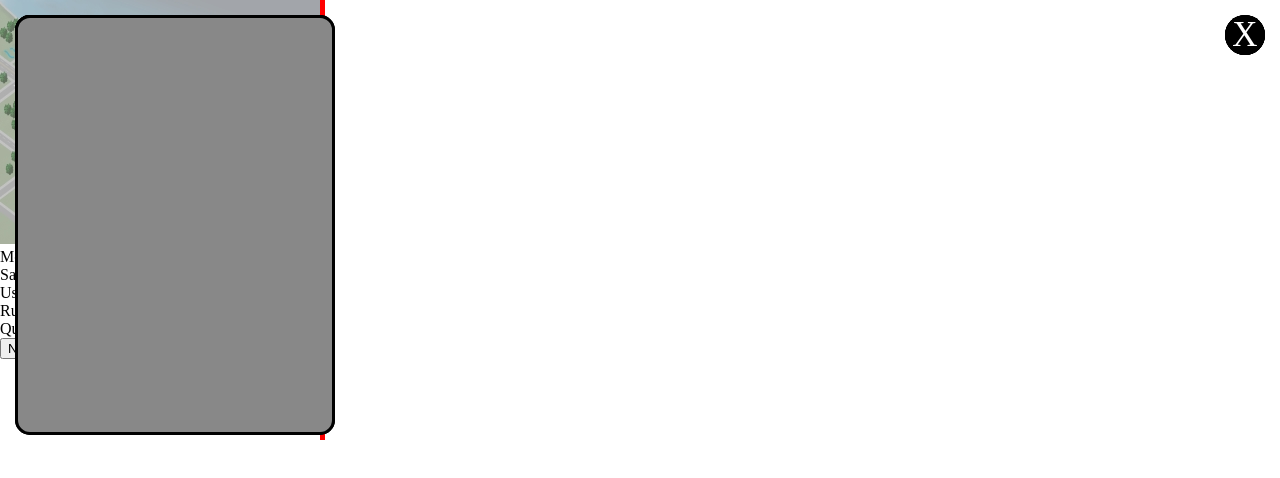
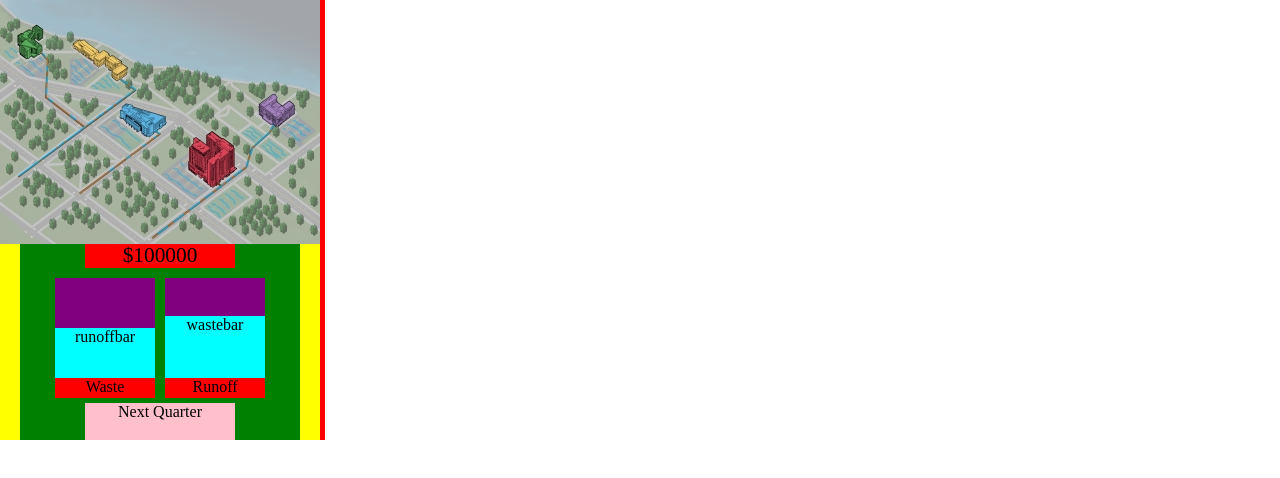
Before and after one commit to fielddaylab/sustainability, a plain HTML site: page Water/index.html in a window 1280 px wide. Drawn offline with nearby package versions, Linux system fonts and the light colour scheme.

Commit message:
= Removed satisfaction + Completely added runoff -- it hadn't been coded in up to this point + completely new main screen, giving bars showing how well you're doing compared to the proposed goals. - disabled toast alerts for now -- the maintainers seem to have killed the project / broken it for now + Function for displaying introduction panels is in, but is currently disabled as it sucks to go through it every refresh.

```diff
--- a/Water/index.html
+++ b/Water/index.html
@@ -15,6 +15,7 @@
             overflow: hidden;
             outline: 5px solid red;
             margin: 0px;
+            background-color: yellow;
         }
         .modal{
             display: block;
@@ -101,6 +102,9 @@
             text-align: center;
             font-size: 35px;
         }
+        #introModalTemplate{
+            display: none;
+        }
         #modalTemplate{
             display: none;
         }
@@ -140,6 +144,51 @@
             padding: 10px;
             padding-top: 20px;
         }
+        .metric{
+            width: 100px;
+            height: 100px;
+            background-color: purple;
+            margin: 5px;
+            margin-bottom: 0px;
+            display: inline-block;
+            position: relative;
+            vertical-align: top;
+        }
+        .metricText{
+            width: 100px;
+            height: 20px;
+            margin: 5px;
+            margin-top: 0px;
+            background-color: red;
+            display: inline-block;
+        }
+        #NewMetrics{
+            padding: 0px;
+            height:200px;
+            background-color: green;
+            margin-left: 20px;
+            margin-right: 20px;
+            margin-top: -10px;
+        }
+        #NextQuarter{
+            width: 150px;
+            height: 40px;
+            background-color: pink;
+        }
+        .Bar{
+            width: 100%;
+            height: 20%;
+            background-color: cyan;
+            position: absolute;
+            bottom: 0;
+            margin: 0px;
+        }
+        .Cash{
+            width: 150px;
+            font-size: 16pt;
+            background-color: red;
+            margin: 5px;
+        }
 
     </style>
     <script src="http://ajax.googleapis.com/ajax/libs/jquery/1.10.2/jquery.min.js"></script>
@@ -158,8 +207,18 @@
             <area alt="red"     onclick="Game.Modal(Game.buildings[3].dom.$container);" title="" href="#" shape="poly" coords="182,127,178,188,241,189,239,135" />
             <area alt="purple"  onclick="Game.Modal(Game.buildings[4].dom.$container);" title="" href="#" shape="poly" coords="251,89,299,91,298,130,251,122" />
         </map>
-        <div id="metrics"></div>
-        <button onclick="Game.Update()">Next Turn</button>
+         <div id="NewMetrics">
+            <center>
+                <div class="Cash">Cash: $12,000</div>
+                <div class="metric runoff">
+                    <div class="Bar">runoffbar</div>
+                </div><div class="metric waste">
+                    <div class="Bar">wastebar</div>
+                </div>
+                <div class="metricText">Waste</div><div class="metricText">Runoff</div>
+                <div id="NextQuarter" onclick="Game.Update()">Next Quarter</div>
+            </center>
+        </div>
     </div>
     <!--
 
@@ -195,6 +254,8 @@
         <div class="buttons">fakebutton1 fakebutton2</div>
     </div>
 
+
+
     <script src="//cdnjs.cloudflare.com/ajax/libs/toastr.js/2.0.1/js/toastr.min.js"></script>
     <link rel="stylesheet" href="//cdnjs.cloudflare.com/ajax/libs/toastr.js/2.0.1/css/toastr.min.css">
 
--- a/Water/js/main.js
+++ b/Water/js/main.js
@@ -15,16 +15,14 @@ var settings = {
 	initial: {
 		budget: 100000, 			// This is the budget amount in $, default 1000000
 		timeSurvived: 0, 			// This is the starting time in Seasons, default 0
-		satisfaction: 50, 			// This is the starting satisfaction (in %), default 50
 		waterUsage: 800, 		// The starting water usage rate in gal/season, default 800
         waterRunoffRate: 800       // The starting water runoff rate in gal/season, default 800
 	},
 
     targetGoals: { //This will be our target goals per level, not sure how this will be impacted per level quite yet
         budget: 80000,
-        satisfaction: 30,
         waterUsage: 500,
-        waterRunoffRate: 500
+        waterRunoffRate: 400
     }
 };
 
@@ -32,8 +30,8 @@ function Upgrade(obj){
 	this.name = 				obj.name;				// name of the upgrade
 	this.cost = 				obj.cost;				// initial cost
 	this.moneyDelta = 			obj.moneyDelta;			// cost per turn
-	this.waterDelta = 			obj.waterDelta;			// how it effects runoff
-	this.satisfactionDelta = 	obj.satisfactionDelta;	// satisfaction effect
+	this.waterDelta = 			obj.waterDelta;			// how it effects waste
+	this.runoffDelta = 			obj.runoffDelta;		// how is runoff effected
 	this.count = 				obj.count;
 	this.unlocked = 			obj.unlocked;			// is it currently locked?
 	this.image = 				obj.image;
@@ -60,9 +58,7 @@ Upgrade.prototype = {
 	SetStatsDiv: function(){	// resets the Stats Div
 		this.dom.$stats.html(
 			"<b>Building Statistics:</b>" + "<br />" +
-			"Water Usage: " + this.waterDelta + "<br />" +
-//			"Maintenance: $" + this.moneyDelta + "<br />" +
-			"Satisfaction: " + this.satisfactionDelta
+			"Water Usage: " + this.waterDelta + "<br />"
 		);
 	},
 	SetButtonsDiv: function(currBuilding){
@@ -121,27 +117,28 @@ Building.prototype = {
 			// REALLY BUY IT THIS TIME
 			// perform one-time metric changes
 			Game.metrics.budget -= newUpgrade.cost;		// subtract initial cost of item from budget
-			Game.metrics.satisfaction += newUpgrade.satisfactionDelta * this.effectMultiplier;	// satisfaction effect
 			Game.metrics.waterUsage += newUpgrade.waterDelta * this.effectMultiplier;		// runoff effect
+			Game.metrics.waterRunoffRate += newUpgrade.runoffDelta * this.effectMultiplier;		// runoff effect
+			if(isNaN(Game.metrics.waterRunoffRate)) alert("Is nan");
 			this.upgrades.push(newUpgrade);	 			// add upgrade to building's list of upgrades
 			console.log("Purchased '" + newUpgrade.name + "' for $" + newUpgrade.cost + ".");
 
             //Adding some toast stuff here
-            toastr.options = {
-                "closeButton": false,
-                "debug": false,
-                "positionClass": "toast-top-left",
-                "onclick": null,
-                "showDuration": "300",
-                "hideDuration": "1000",
-                "timeOut": "5000",
-                "extendedTimeOut": "1000",
-                "showEasing": "swing",
-                "hideEasing": "linear",
-                "showMethod": "fadeIn",
-                "hideMethod": "fadeOut"
-            }
-            toastr.success("Purchased " + newUpgrade.name + " for $" + newUpgrade.cost + ".");
+            // toastr.options = {
+            //     "closeButton": false,
+            //     "debug": false,
+            //     "positionClass": "toast-top-left",
+            //     "onclick": null,
+            //     "showDuration": "300",
+            //     "hideDuration": "1000",
+            //     "timeOut": "5000",
+            //     "extendedTimeOut": "1000",
+            //     "showEasing": "swing",
+            //     "hideEasing": "linear",
+            //     "showMethod": "fadeIn",
+            //     "hideMethod": "fadeOut"
+            // }
+            // toastr.success("Purchased " + newUpgrade.name + " for $" + newUpgrade.cost + ".");
             //End of toast stuff
 
 			Game.Draw();
@@ -160,13 +157,13 @@ Building.prototype = {
 		var stats = {
 			waterDelta: 		0,
 			moneyDelta: 		0,
-			satisfactionDelta: 	0
+			runoffDelta: 		0
 		}
 		for(var i = 0; i < this.upgrades.length; i++){
 			var currentUpgrade = this.upgrades[i];
+			stats.runoffDelta += currentUpgrade.runoffDelta * this.effectMultiplier;
 			stats.waterDelta += currentUpgrade.waterDelta * this.effectMultiplier;
 //			stats.moneyDelta += currentUpgrade.moneyDelta * this.effectMultiplier; //temp. disabled maintenance costs
-			stats.satisfactionDelta += currentUpgrade.satisfactionDelta * this.effectMultiplier;
 		}
 		return stats;
 	},
@@ -185,8 +182,8 @@ Building.prototype = {
 		this.dom.$stats.html(
 			"<b>Building Statistics:</b>" + "<br />" +
 			"Water Usage: " + stats.waterDelta + "<br />" +
+			"Runoff Effect: " + stats.runoffDelta + "<br />" +
 //			"Maintenance: $" + stats.moneyDelta + "<br />" +
-			"Satisfaction: " + stats.satisfactionDelta + "<br />" +
 			"Multiplier: " + this.effectMultiplier
 		);
 	},
@@ -258,9 +255,9 @@ var upgradeArray = [
 		unlocked: true,
 		name: "Porous Pavement",
 		cost: 10000,
-		moneyDelta: -100,
-		waterDelta: -200,
-		satisfactionDelta: 0,
+		moneyDelta: 0,
+		runoffDelta: -200,
+		waterDelta: 0,
 		count: 0,
 		image: "http://upload.wikimedia.org/wikipedia/commons/8/8f/Permeable_paver_demonstration.jpg",
         icon: "img/porousAsphaltIcon.jpg"
@@ -272,8 +269,8 @@ var upgradeArray = [
 		name: "Dual Flush Toilet",
 		cost: 10000,
 		moneyDelta: 0,
+		runoffDelta: 0,
 		waterDelta: -200,
-		satisfactionDelta: 3,	// dual-flush toilets make me very satisfied
 		count: 0,
 		image: "http://www.leaveitbetter.com/files/8112/7896/1078/HydroRight.gif",
         icon: "img/dualFlushIcon.jpg"
@@ -284,9 +281,9 @@ var upgradeArray = [
 		unlocked: false,
 		name: "Faucet Sensors",
 		cost: 10000,
-		moneyDelta: -1500,
+		moneyDelta: 0,
+		runoffDelta: 0,
 		waterDelta: -100,
-		satisfactionDelta: 0,
 		count: 0,
 		image: "",
         icon: ""
@@ -298,8 +295,8 @@ var upgradeArray = [
 		name: "Green Roof",
 		cost: 20000,
 		moneyDelta: -2500,
+		runoffDelta: -200,
 		waterDelta: 0,
-		satisfactionDelta: 50,
 		count: 0,
 		image: "",
         icon: ""
@@ -310,9 +307,9 @@ var upgradeArray = [
 		unlocked: false,
 		name: "Cistern",
 		cost: 10000,
-		moneyDelta: -2500,
+		moneyDelta: 0,
+		runoffDelta: -200,
 		waterDelta: -200,
-		satisfactionDelta: 0,
 		count: 0,
 		image: "",
         icon: ""
@@ -366,7 +363,7 @@ var Game = {
     targetGoals: jQuery.extend({}, settings.targetGoals), //shallow-copy of the initial target goals, so we can change them w/o modifying original
 
     dom: {
-    	$metrics: $('#metrics'),
+    	$metrics: $('#NewMetrics'),
     	$messageCenter: $('#messageCenter'),
     	$modalTemplate: $('#modalTemplate'),
     	$gameContainer: $('#sustainable'),
@@ -385,12 +382,6 @@ var Game = {
             failed = true;
         }
 
-        if(Game.metrics.satisfaction < Game.targetGoals.satisfaction){
-            console.log("Lost due to satisfaction going below threshold.");
-            lossMessage += "-not meeting the satisfaction goal of " + Game.targetGoals.satisfaction + "<br>";
-            failed = true;
-        }
-
         if(Game.metrics.waterUsage > Game.targetGoals.waterUsage){
             console.log("Lost due to water usage rate being above maximum threshold.");
             lossMessage += "-not being below the water usage rate goal of " + Game.targetGoals.waterUsage + "<br>";
@@ -404,6 +395,7 @@ var Game = {
         }
 
         if(failed){
+        	console.log("Failure?");
             lossMessage += "You survived for " + Game.metrics.timeSurvived + " quarters!";
             //alert(lossMessage); //Should become a Modal eventually.
             Game.Modal(lossMessage);
@@ -420,7 +412,7 @@ var Game = {
 
     DisplayIntro:   function(){
         //Game.Modal("Intro3");
-
+        /*
         Game.Modal("Intro3");
         Game.Modal("Intro2");
 
@@ -433,6 +425,7 @@ var Game = {
         //End Intro 3
 
         console.log("Intro displayed.");
+        */
     },
 
     Reset:          function(){
@@ -495,6 +488,7 @@ var Game = {
     },
 
     Modal: 	function(content, id){
+    	console.log("Modal via modal function.");
         id = id || 'figure-it-out-later';
     	var $newModal = Game.dom.$modalTemplate.clone();
     	$newModal.attr('id', id);
@@ -512,14 +506,24 @@ var Game = {
     },
 
     MetricsDiv: function(){
+    	// FUTURE NOTE
+    	// another thing that should be done here is changing the background color of the bar (green, yellow, red) depending
+    	// on how close you are to the goal / if you're beating it
+    	console.log("Updating Metrics Div");
     	// Draw the metrics div, it informs the user how well they are doing / current statistics
-		Game.dom.$metrics.html(
-			"Money: " + Game.metrics.budget + " (Goal: >" + Game.targetGoals.budget + ")<br />" +
-			"Satisfaction: " + Game.metrics.satisfaction + " (Goal: >" + Game.targetGoals.satisfaction + ")<br />" +
-			"Usage: " + Game.metrics.waterUsage + " (Goal: <" + Game.targetGoals.waterUsage + ")<br />" +
-            "Runoff: " + Game.metrics.waterRunoffRate + " (Goal: <" + Game.targetGoals.waterRunoffRate + ")<br />" +
-			"Quarters Survived: " + Game.metrics.timeSurvived
-		);
+		Game.dom.$metrics.find(".Cash").text("$" + Game.metrics.budget);
+		var metric = Game.metrics.waterUsage;
+		if(metric < 0) metric = 0;
+		var height = Game.targetGoals.waterUsage / metric * 100;
+		height = Math.min(height, 100);
+		Game.dom.$metrics.find(".waste").children(".Bar").css('height', height + "px");
+
+		metric = Game.metrics.waterRunoffRate;
+		if(metric < 0) metric = 0;
+		height = Game.targetGoals.waterRunoffRate / metric * 100;
+		height = Math.min(height, 100);
+		Game.dom.$metrics.find(".runoff").children(".Bar").css('height', height + "px");
+
     },
 
     Update:    function(){
```
